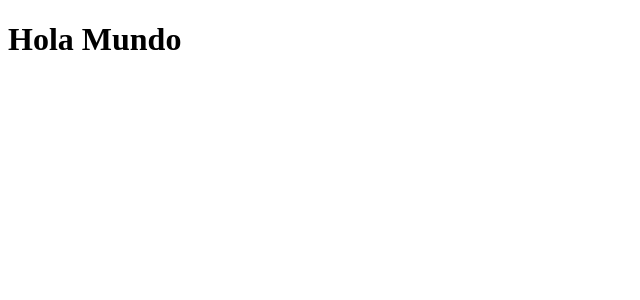
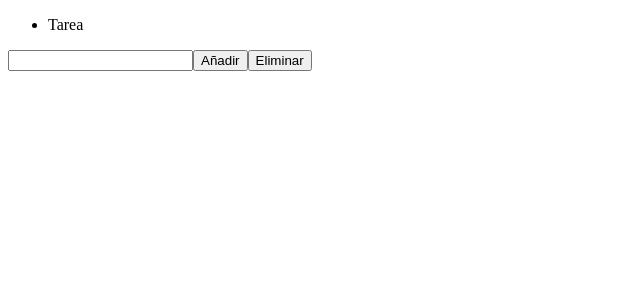
Before and after one commit to carlosazaustre/react-30-minutes, a React (Create React App) app: page / in a window 1280 px wide. Shown: the top 300 px of the page, without its empty margins (0-640 px from the left). Built offline with nearby package versions, Linux system fonts and the light colour scheme.

Commit message:
App component

```diff
--- /dev/null
+++ b/src/App.jsx
@@ -0,0 +1,17 @@
+import React, { Fragment, useState } from "react";
+import { TodoList } from "./components/TodoList";
+
+export function App() {
+  const [todos, setTodos] = useState([
+    { id: 1, task: "Tarea ", completed: false },
+  ]);
+
+  return (
+    <Fragment>
+      <TodoList todos={todos} />
+      <input type="text" />
+      <button>Añadir</button>
+      <button>Eliminar</button>
+    </Fragment>
+  );
+}
--- /dev/null
+++ b/src/components/TodoItem.jsx
@@ -0,0 +1,3 @@
+import React from "react";
+
+export function TodoItem() {}
--- /dev/null
+++ b/src/components/TodoList.jsx
@@ -0,0 +1,11 @@
+import React from "react";
+
+export function TodoList({ todos }) {
+  return (
+    <ul>
+      {todos.map((todo) => (
+        <li>Tarea</li>
+      ))}
+    </ul>
+  );
+}
--- a/src/index.js
+++ b/src/index.js
@@ -1,4 +1,5 @@
 import React from "react";
 import ReactDOM from "react-dom";
+import { App } from "./App";
 
-ReactDOM.render(<h1>Hola Mundo</h1>, document.getElementById("root"));
+ReactDOM.render(<App />, document.getElementById("root"));
```
